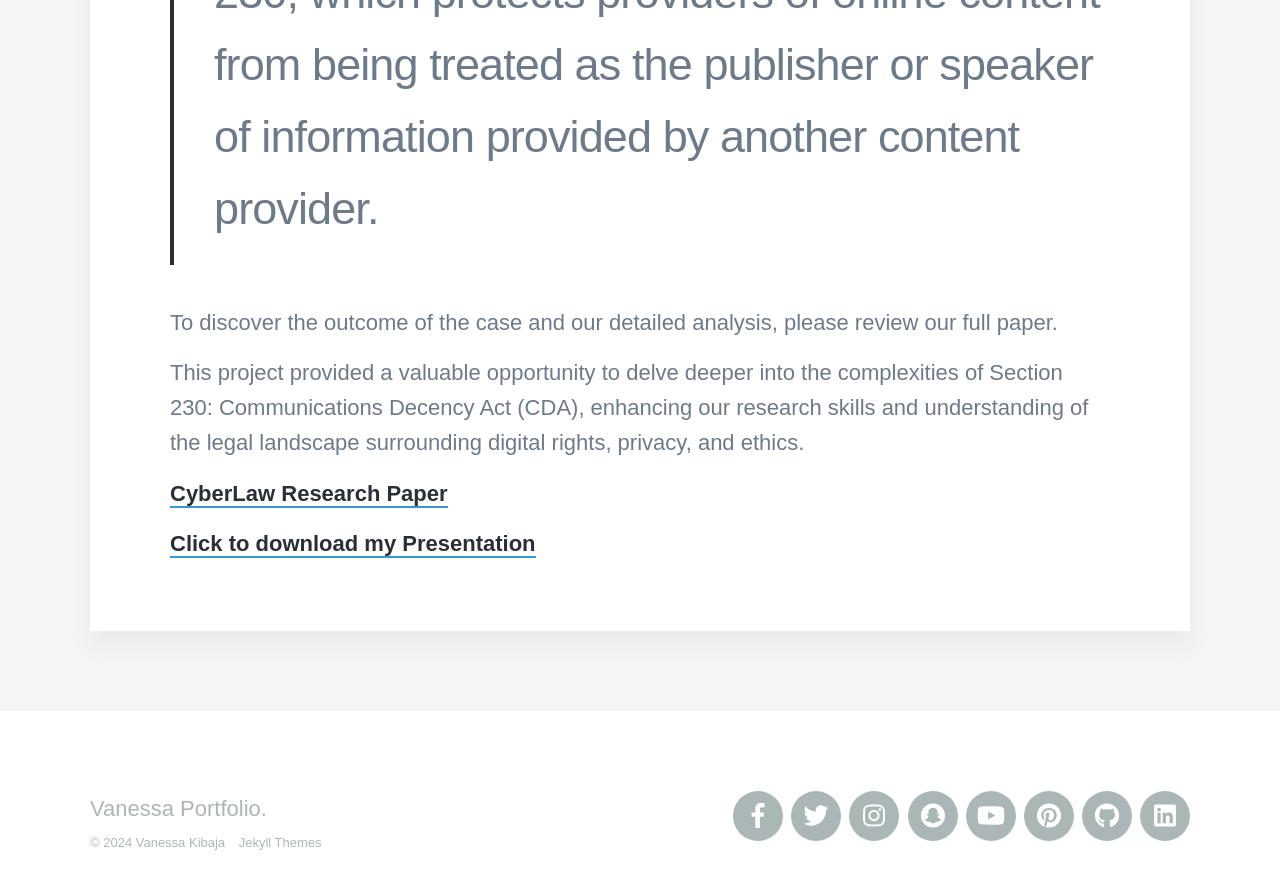
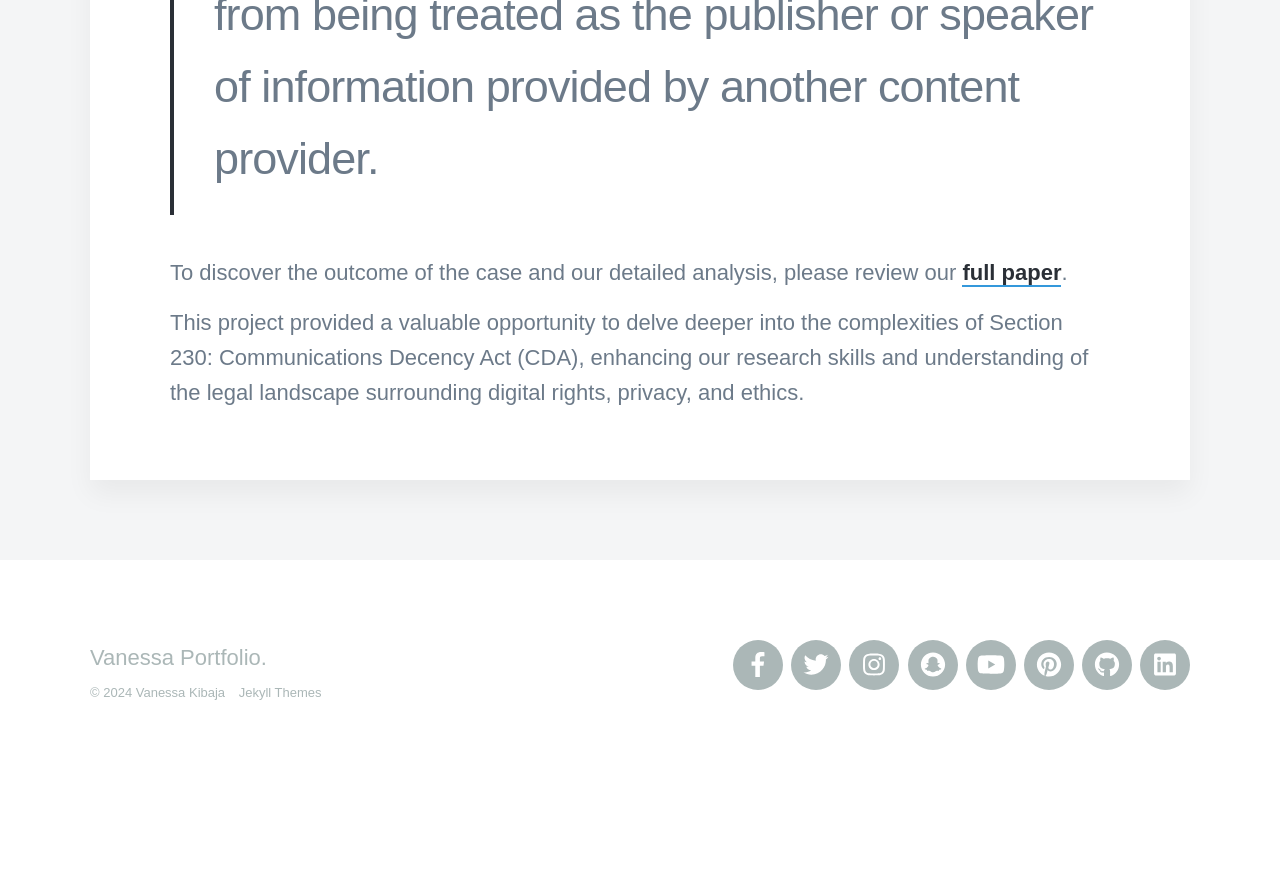
Before and after one commit to vkibaja/vkibaja.github.io, a Jekyll site: the page built from _projects/2024-07-23-Cyberlaw-Research-Paper.md, in a window 1280 px wide and 900 px high, scrolled down 3795 px. Shown: the top 889 px of the window. Built offline with Jekyll 4.4.1, drawn with Linux system fonts in a browser that asks for light colours; nearby versions of some CDN libraries; some web fonts are replaced; after the commit the page ends 4574 px from its top, so only the background shows below that; some of the changed text lies outside the part shown.

Commit message:
Update 2024-07-23-Cyberlaw-Research-Paper.md

```diff
--- a/_projects/2024-07-23-Cyberlaw-Research-Paper.md
+++ b/_projects/2024-07-23-Cyberlaw-Research-Paper.md
@@ -10,9 +10,7 @@
 
 [CyberLaw Research Paper](https://vkibaja.github.io/assets/Team_Blue_CY5240_Midterm_Paper.pdf)
 
-[Click to download my Presentation](https://vkibaja.github.io/assets/Cyberlaw-midterm-presentation.pptx)
-
-### Cyberlaw Research Paper and Presentation
+### Section 230 - Research Paper
 
 #### Overview
 For my project in the "Cyberlaw: Ethics, Privacy, and Digital Rights" course, I worked as part of a group to create a comprehensive research paper and accompanying presentation. The project focused on exploring and analyzing a specific topic within the realm of Cyberlaw, drawing from the subjects covered in the first eight weeks of the class. This project aimed to deepen our understanding of critical Cyberlaw issues through independent research and collaborative discussion.
@@ -44,10 +42,6 @@
 
    > In the lower court: The plaintiff made six claims under the Anti-Terrorism Act, 18 U.S.C. § 2333, but the court dismissed all of them, citing the Communications Decency Act, 47 U.S.C. § 230, which protects providers of online content from being treated as the publisher or speaker of information provided by another content provider.
 
-To discover the outcome of the case and our detailed analysis, please review our full paper.
+To discover the outcome of the case and our detailed analysis, please review our [full paper](https://vkibaja.github.io/assets/Team_Blue_CY5240_Midterm_Paper.pdf).
 
 This project provided a valuable opportunity to delve deeper into the complexities of Section 230: Communications Decency Act (CDA), enhancing our research skills and understanding of the legal landscape surrounding digital rights, privacy, and ethics.
-
-[CyberLaw Research Paper](https://vkibaja.github.io/assets/Team_Blue_CY5240_Midterm_Paper.pdf)
-
-[Click to download my Presentation](https://vkibaja.github.io/assets/Cyberlaw-midterm-presentation.pptx)
```
